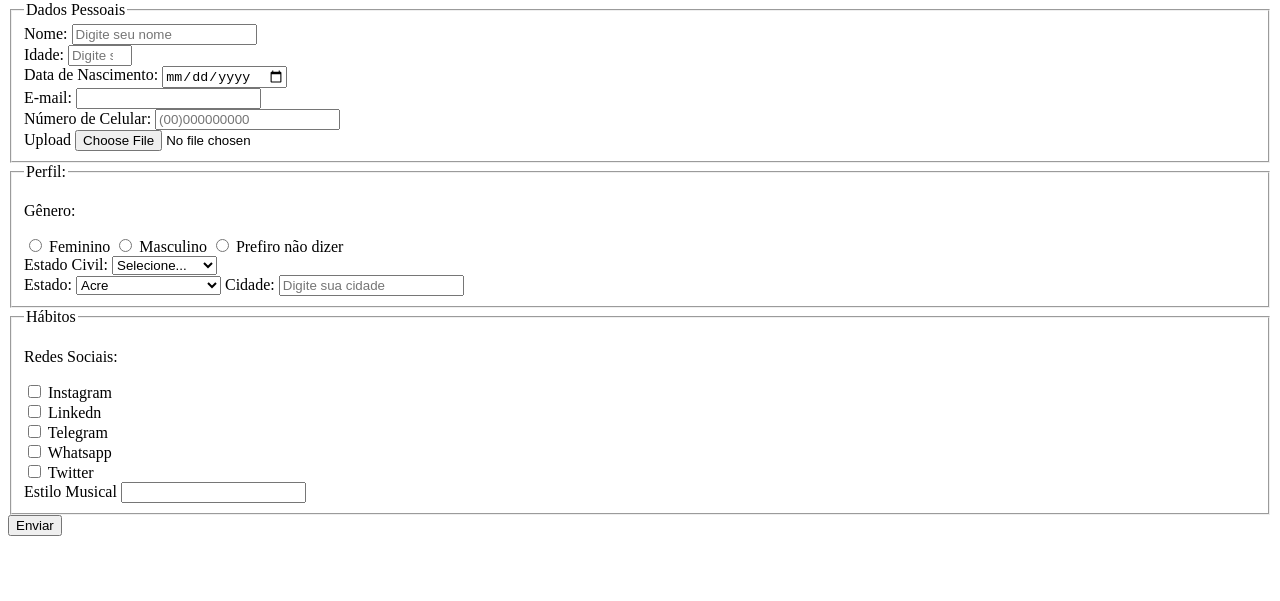
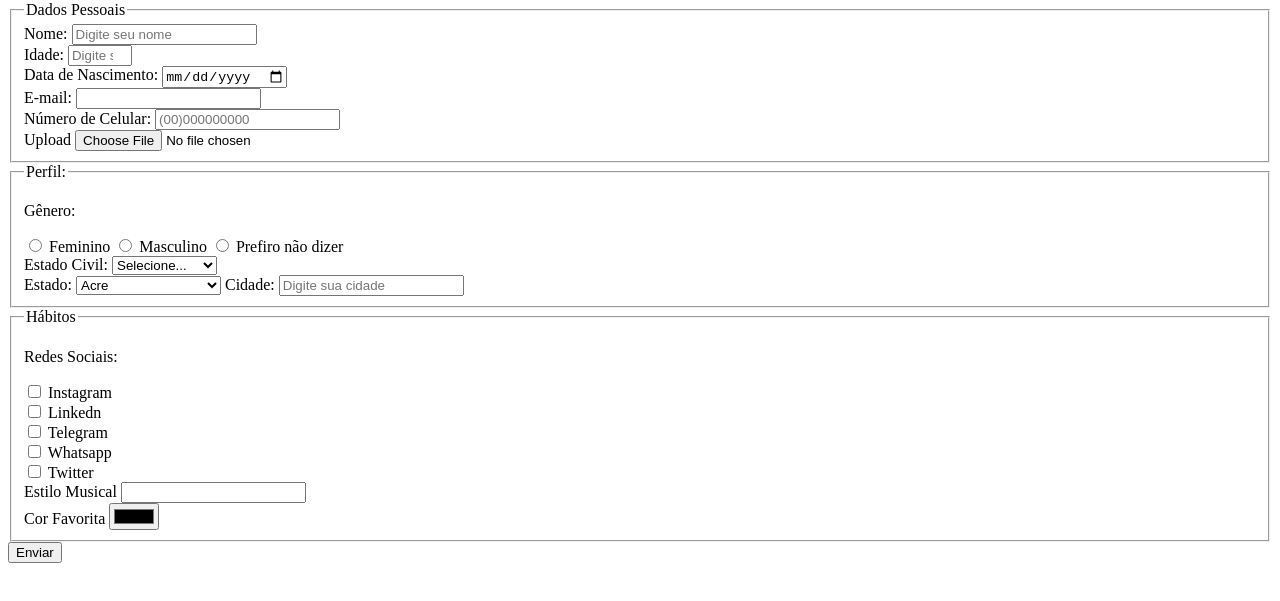
Before and after one commit to BrunaOGomes/pesquisaCulturama, a plain HTML site: page index.html in a window 1280 px wide. Shown: the part 79-680 px from the top of the page. Drawn offline with Linux system fonts and the light colour scheme.

Commit message:
Add favorite color input to personal data form

```diff
--- a/index.html
+++ b/index.html
@@ -112,6 +112,9 @@
             <option value="Pop">
             <option value="reggae">
           </datalist>
+          <br>
+          <label for="favoritesColor">Cor Favorita</label>
+          <input type="color" name="userFavoriteColor" id="favoritesColor">
         </fieldset>
         <button type="submit">Enviar</button>
       </form>
```
